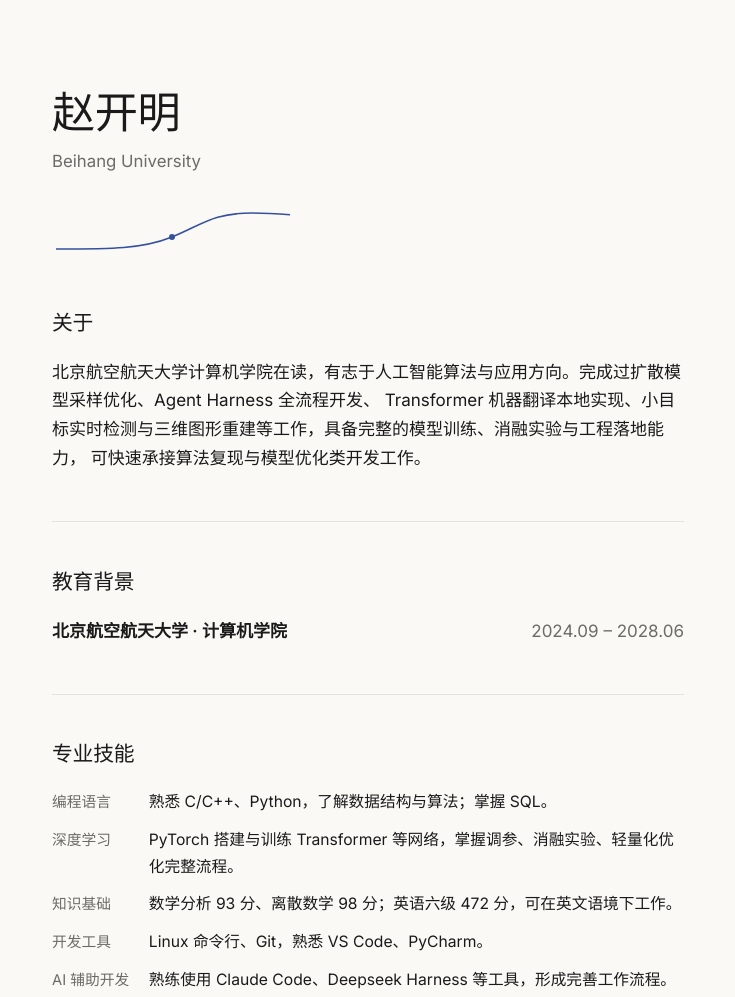
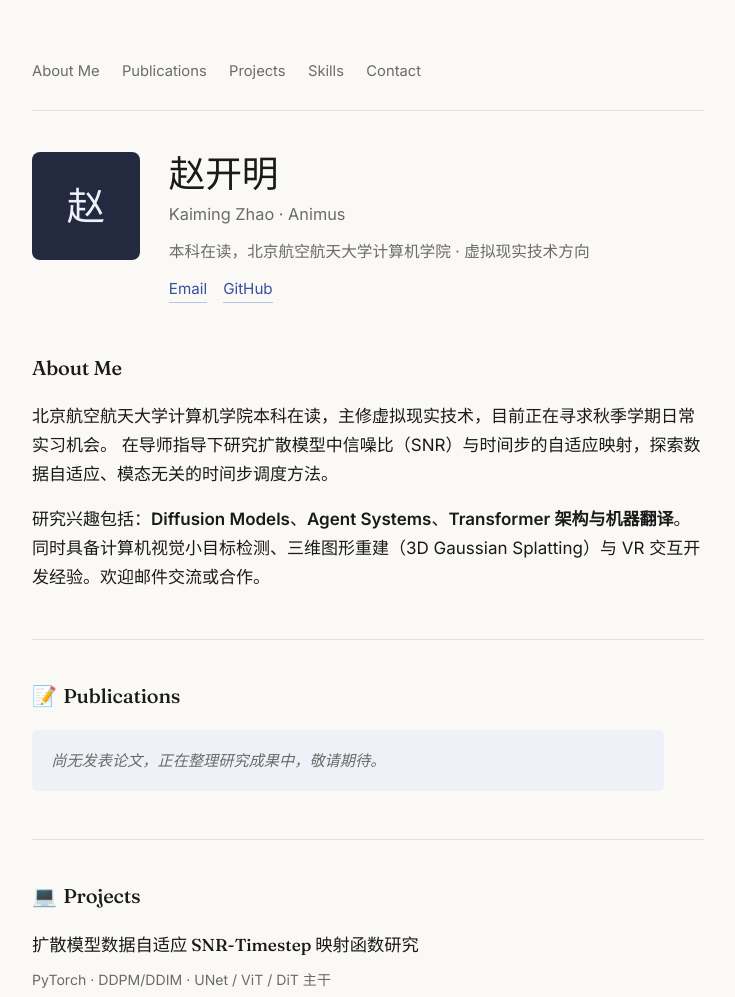
Before and after one commit to Unsone/Unsone.github.io, a plain HTML site: page index.html in a window 1280 px wide. Shown: the top 997 px of the page, without its empty margins (272-1007 px from the left). Drawn offline with Linux system fonts and the light colour scheme.

Commit message:
Update index.html

```diff
--- a/index.html
+++ b/index.html
@@ -4,7 +4,7 @@
 <meta charset="UTF-8">
 <meta name="viewport" content="width=device-width, initial-scale=1.0">
 <title>赵开明 · unsone</title>
-<meta name="description" content="赵开明（Animus / unsone）— 北京航空航天大学计算机学院，研究方向：扩散模型 SNR-Timestep 自适应映射、Agent 系统、Transformer。">
+<meta name="description" content="赵开明（Animus / unsone）— 北京航空航天大学计算机学院。研究方向：扩散模型 SNR-Timestep 自适应映射、Agent 系统、Transformer。">
 <link rel="preconnect" href="https://fonts.googleapis.com">
 <link rel="preconnect" href="https://fonts.gstatic.com" crossorigin>
 <link href="https://fonts.googleapis.com/css2?family=Fraunces:opsz,wght@9..144,400;9..144,500;9..144,600&family=Inter:wght@400;500;600&display=swap" rel="stylesheet">
@@ -17,29 +17,24 @@
     --accent: #35519e;
     --accent-soft: #b7c4e6;
     --chip-bg: #eef1f8;
+    --avatar-bg: #232a3f;
+    --avatar-fg: #eef1f8;
   }
   @media (prefers-color-scheme: dark){
     :root:not([data-theme="light"]){
-      --bg: #16161a;
-      --ink: #ece9e2;
-      --muted: #98958d;
-      --line: #2c2c31;
-      --accent: #90a8e8;
-      --accent-soft: #3a4568;
-      --chip-bg: #212433;
+      --bg: #16161a; --ink: #ece9e2; --muted: #98958d; --line: #2c2c31;
+      --accent: #90a8e8; --accent-soft: #3a4568; --chip-bg: #212433;
+      --avatar-bg: #2c3350; --avatar-fg: #e6e9f5;
     }
   }
   :root[data-theme="dark"]{
-    --bg: #16161a;
-    --ink: #ece9e2;
-    --muted: #98958d;
-    --line: #2c2c31;
-    --accent: #90a8e8;
-    --accent-soft: #3a4568;
-    --chip-bg: #212433;
+    --bg: #16161a; --ink: #ece9e2; --muted: #98958d; --line: #2c2c31;
+    --accent: #90a8e8; --accent-soft: #3a4568; --chip-bg: #212433;
+    --avatar-bg: #2c3350; --avatar-fg: #e6e9f5;
   }
 
   * { box-sizing: border-box; }
+  html { scroll-behavior: smooth; }
   html, body { margin: 0; padding: 0; background: var(--bg); color: var(--ink); }
 
   body {
@@ -49,71 +44,76 @@
     -webkit-font-smoothing: antialiased;
   }
 
-  main {
-    max-width: 680px;
-    margin: 0 auto;
-    padding: 5.5rem 1.5rem 5rem;
+  main { max-width: 720px; margin: 0 auto; padding: 3.5rem 1.5rem 5rem; }
+
+  nav {
+    display: flex;
+    flex-wrap: wrap;
+    gap: 0.3rem 1.4rem;
+    padding-bottom: 1.4rem;
+    margin-bottom: 2.6rem;
+    border-bottom: 1px solid var(--line);
+    font-size: 0.92rem;
   }
+  nav a {
+    color: var(--muted);
+    border-bottom: none;
+    padding: 0.2rem 0;
+  }
+  nav a:hover, nav a:focus-visible { color: var(--accent); }
 
-  h1, h2 {
+  h1, h2 { font-family: 'Fraunces', Georgia, serif; font-weight: 500; letter-spacing: -0.01em; margin: 0; }
+  h1 { font-size: clamp(1.9rem, 5vw, 2.3rem); line-height: 1.2; }
+
+  .hero { display: flex; gap: 1.8rem; align-items: flex-start; margin-bottom: 2.6rem; }
+  .avatar {
+    flex: none;
+    width: 108px; height: 108px;
+    border-radius: 8px;
+    background: var(--avatar-bg);
+    color: var(--avatar-fg);
+    display: flex; align-items: center; justify-content: center;
     font-family: 'Fraunces', Georgia, serif;
-    font-weight: 500;
-    letter-spacing: -0.01em;
-    margin: 0;
+    font-size: 2.4rem;
   }
+  .hero-text .zh-name { color: var(--muted); font-size: 1.02rem; margin-top: 0.25rem; }
+  .hero-text .role { color: var(--muted); font-size: 0.98rem; margin-top: 0.7rem; }
+  .hero-text .links { margin-top: 0.6rem; font-size: 0.95rem; display: flex; gap: 1rem; flex-wrap: wrap; }
 
-  h1 { font-size: clamp(2.1rem, 6vw, 2.7rem); line-height: 1.15; }
-
-  .role { color: var(--muted); font-size: 1.05rem; margin-top: 0.6rem; }
-
-  .curve { display: block; width: 100%; max-width: 320px; margin: 1.8rem 0 2.4rem; height: 52px; }
-  .curve path { fill: none; stroke: var(--accent); stroke-width: 1.6; }
-  .curve .dot { fill: var(--accent); }
-
-  section { margin-top: 3rem; padding-top: 2.6rem; border-top: 1px solid var(--line); }
+  section { margin-top: 3rem; padding-top: 2.4rem; border-top: 1px solid var(--line); scroll-margin-top: 1.5rem; }
   section:first-of-type { border-top: none; padding-top: 0; }
 
-  h2 { font-size: 1.3rem; margin-bottom: 1.1rem; }
+  h2 { font-size: 1.25rem; margin-bottom: 1.1rem; }
+  h2 .emoji { margin-right: 0.4rem; }
 
-  p { margin: 0 0 1rem; max-width: 64ch; }
+  p { margin: 0 0 1rem; max-width: 66ch; }
   p:last-child { margin-bottom: 0; }
+
+  .empty-note {
+    color: var(--muted);
+    font-size: 0.95rem;
+    font-style: italic;
+    padding: 1.1rem 1.2rem;
+    background: var(--chip-bg);
+    border-radius: 6px;
+    max-width: 66ch;
+  }
 
   .edu-row { display: flex; justify-content: space-between; gap: 1rem; flex-wrap: wrap; }
   .edu-row .school { font-weight: 600; }
   .edu-row .period { color: var(--muted); white-space: nowrap; }
 
-  .chips { display: flex; flex-wrap: wrap; gap: 0.5rem; margin-top: 0.3rem; }
-  .chip {
-    background: var(--chip-bg);
-    color: var(--ink);
-    font-size: 0.85rem;
-    padding: 0.3rem 0.7rem;
-    border-radius: 3px;
-  }
-
   .skill-row { display: grid; grid-template-columns: 84px 1fr; gap: 0.8rem; margin-bottom: 0.7rem; align-items: baseline; }
   .skill-row .label { color: var(--muted); font-size: 0.92rem; }
   .skill-row .value { font-size: 0.98rem; }
 
-  .project {
-    padding-bottom: 2rem;
-    margin-bottom: 2rem;
-    border-bottom: 1px solid var(--line);
-  }
+  .project { padding-bottom: 2rem; margin-bottom: 2rem; border-bottom: 1px solid var(--line); }
   .project:last-child { border-bottom: none; margin-bottom: 0; padding-bottom: 0; }
-
-  .project h3 {
-    font-family: 'Fraunces', Georgia, serif;
-    font-weight: 500;
-    font-size: 1.12rem;
-    margin: 0 0 0.5rem;
-  }
-
+  .project h3 { font-family: 'Fraunces', Georgia, serif; font-weight: 500; font-size: 1.08rem; margin: 0 0 0.5rem; }
   .project .stack { color: var(--muted); font-size: 0.88rem; margin-bottom: 0.7rem; }
   .project .result { font-size: 0.95rem; color: var(--muted); border-left: 2px solid var(--accent-soft); padding-left: 0.8rem; margin-top: 0.8rem; }
 
   .other-list { list-style: none; margin: 0; padding: 0; display: flex; flex-direction: column; gap: 1rem; }
-  .other-list li { display: grid; grid-template-columns: 1fr; gap: 0.15rem; }
   .other-list .name { font-weight: 600; }
   .other-list .desc { color: var(--muted); font-size: 0.94rem; }
 
@@ -125,60 +125,59 @@
 
   footer { margin-top: 4rem; color: var(--muted); font-size: 0.9rem; }
 
-  @media (prefers-reduced-motion: no-preference) {
-    .curve path { stroke-dasharray: 240; stroke-dashoffset: 240; animation: draw 1.4s ease-out forwards; }
-    .curve .dot { opacity: 0; animation: fade-in 0.4s ease-out forwards; animation-delay: 1.2s; }
-  }
-  @keyframes draw { to { stroke-dashoffset: 0; } }
-  @keyframes fade-in { to { opacity: 1; } }
-
   @media (max-width: 480px){
-    main { padding: 3.5rem 1.25rem 3.5rem; }
+    main { padding: 2.5rem 1.25rem 3.5rem; }
+    .hero { flex-direction: column; align-items: flex-start; }
     .contact-list .label, .skill-row .label { width: auto; margin-right: 0.6rem; }
     .skill-row { grid-template-columns: 1fr; gap: 0.15rem; }
     .edu-row { flex-direction: column; gap: 0.2rem; }
+    nav { gap: 0.3rem 1rem; }
   }
 </style>
 </head>
 <body>
 <main>
 
-  <h1>赵开明</h1>
-  <p class="role">Beihang University</p>
+  <nav>
+    <a href="#about">About Me</a>
+    <a href="#publications">Publications</a>
+    <a href="#projects">Projects</a>
+    <a href="#skills">Skills</a>
+    <a href="#contact">Contact</a>
+  </nav>
 
-  <svg class="curve" viewBox="0 0 320 52" aria-hidden="true">
-    <path d="M4,44 C60,44 90,44 120,32 C150,20 160,8 200,8 C240,8 260,14 316,14" />
-    <circle class="dot" cx="120" cy="32" r="3"></circle>
-  </svg>
+  <div class="hero">
+    <div class="avatar">赵</div>
+    <div class="hero-text">
+      <h1>赵开明</h1>
+      <div class="zh-name">Kaiming Zhao · Animus</div>
+      <div class="role">本科在读，北京航空航天大学计算机学院 · 虚拟现实技术方向</div>
+      <div class="links">
+        <a href="mailto:24371102@buaa.edu.cn">Email</a>
+        <a href="https://github.com/unsone">GitHub</a>
+      </div>
+    </div>
+  </div>
 
-  <section>
-    <h2>关于</h2>
+  <section id="about">
+    <h2>About Me</h2>
     <p>
-      北京航空航天大学计算机学院在读，有志于人工智能算法与应用方向。完成过扩散模型采样优化、Agent Harness 全流程开发、
-      Transformer 机器翻译本地实现、小目标实时检测与三维图形重建等工作，具备完整的模型训练、消融实验与工程落地能力，
-      可快速承接算法复现与模型优化类开发工作。
+      北京航空航天大学计算机学院本科在读，主修虚拟现实技术，目前正在寻求秋季学期日常实习机会。
+      在导师指导下研究扩散模型中信噪比（SNR）与时间步的自适应映射，探索数据自适应、模态无关的时间步调度方法。
+    </p>
+    <p>
+      研究兴趣包括：<strong>Diffusion Models</strong>、<strong>Agent Systems</strong>、<strong>Transformer 架构与机器翻译</strong>。
+      同时具备计算机视觉小目标检测、三维图形重建（3D Gaussian Splatting）与 VR 交互开发经验。欢迎邮件交流或合作。
     </p>
   </section>
 
-  <section>
-    <h2>教育背景</h2>
-    <div class="edu-row">
-      <span class="school">北京航空航天大学 · 计算机学院</span>
-      <span class="period">2024.09 – 2028.06</span>
-    </div>
+  <section id="publications">
+    <h2><span class="emoji">📝</span>Publications</h2>
+    <p class="empty-note">尚无发表论文，正在整理研究成果中，敬请期待。</p>
   </section>
 
-  <section>
-    <h2>专业技能</h2>
-    <div class="skill-row"><span class="label">编程语言</span><span class="value">熟悉 C/C++、Python，了解数据结构与算法；掌握 SQL。</span></div>
-    <div class="skill-row"><span class="label">深度学习</span><span class="value">PyTorch 搭建与训练 Transformer 等网络，掌握调参、消融实验、轻量化优化完整流程。</span></div>
-    <div class="skill-row"><span class="label">知识基础</span><span class="value">数学分析 93 分、离散数学 98 分；英语六级 472 分，可在英文语境下工作。</span></div>
-    <div class="skill-row"><span class="label">开发工具</span><span class="value">Linux 命令行、Git，熟悉 VS Code、PyCharm。</span></div>
-    <div class="skill-row"><span class="label">AI 辅助开发</span><span class="value">熟练使用 Claude Code、Deepseek Harness 等工具，形成完善工作流程。</span></div>
-  </section>
-
-  <section>
-    <h2>项目经历</h2>
+  <section id="projects">
+    <h2><span class="emoji">💻</span>Projects</h2>
 
     <div class="project">
       <h3>扩散模型数据自适应 SNR-Timestep 映射函数研究</h3>
@@ -208,10 +207,8 @@
       </p>
       <div class="result">跑通完整训练与推理流程，在小规模语料上实现可用翻译效果，吃透多头注意力机制与训练调参底层逻辑。</div>
     </div>
-  </section>
 
-  <section>
-    <h2>其它实践项目</h2>
+    <p style="margin-top: 0.5rem; font-weight: 600;">其它实践项目</p>
     <ul class="other-list">
       <li>
         <span class="name">智能激光灭蚊设备视觉检测与跟踪系统</span>
@@ -232,10 +229,24 @@
     </ul>
   </section>
 
-  <section>
-    <h2>联系方式</h2>
+  <section id="skills">
+    <h2><span class="emoji">🛠</span>Skills</h2>
+    <div class="skill-row"><span class="label">编程语言</span><span class="value">熟悉 C/C++、Python，了解数据结构与算法；掌握 SQL。</span></div>
+    <div class="skill-row"><span class="label">深度学习</span><span class="value">PyTorch 搭建与训练 Transformer 等网络，掌握调参、消融实验、轻量化优化完整流程。</span></div>
+    <div class="skill-row"><span class="label">知识基础</span><span class="value">数学分析 93 分、离散数学 98 分；英语六级 472 分，可在英文语境下工作。</span></div>
+    <div class="skill-row"><span class="label">开发工具</span><span class="value">Linux 命令行、Git，熟悉 VS Code、PyCharm。</span></div>
+    <div class="skill-row"><span class="label">AI 辅助开发</span><span class="value">熟练使用 Claude Code、Deepseek Harness 等工具，形成完善工作流程。</span></div>
+
+    <div class="edu-row" style="margin-top: 1.6rem;">
+      <span class="school">教育背景：北京航空航天大学 · 计算机学院</span>
+      <span class="period">2024.09 – 2028.06</span>
+    </div>
+  </section>
+
+  <section id="contact">
+    <h2><span class="emoji">📮</span>Contact</h2>
     <div class="contact-list">
-      <div><span class="label">Email</span><a href="mailto:24371102@buaa.edu.cn">kaimingzhao0948@gmail.com</a></div>
+      <div><span class="label">Email</span><a href="mailto:24371102@buaa.edu.cn">24371102@buaa.edu.cn</a></div>
       <div><span class="label">GitHub</span><a href="https://github.com/unsone">github.com/unsone</a></div>
     </div>
   </section>
```
